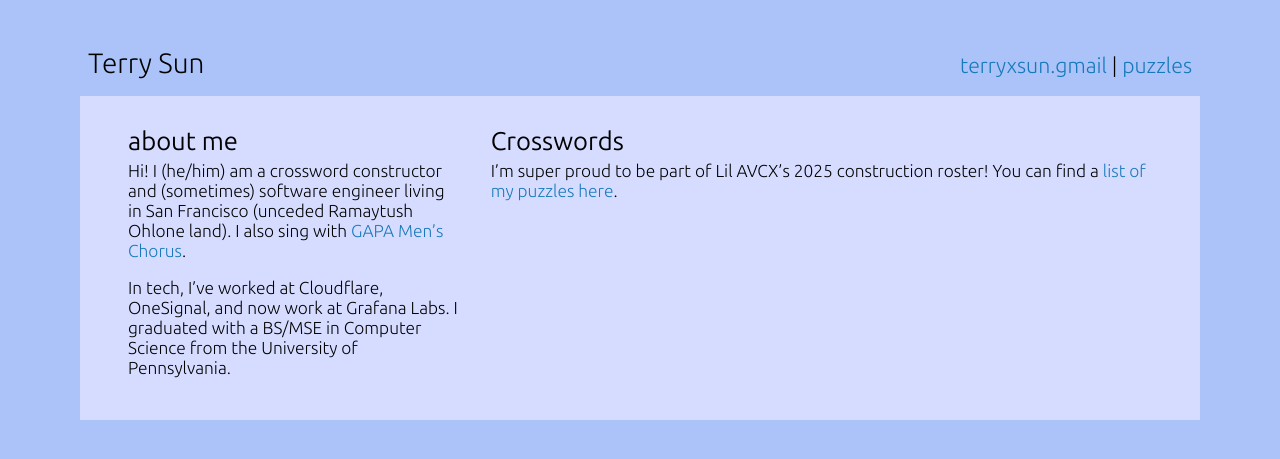
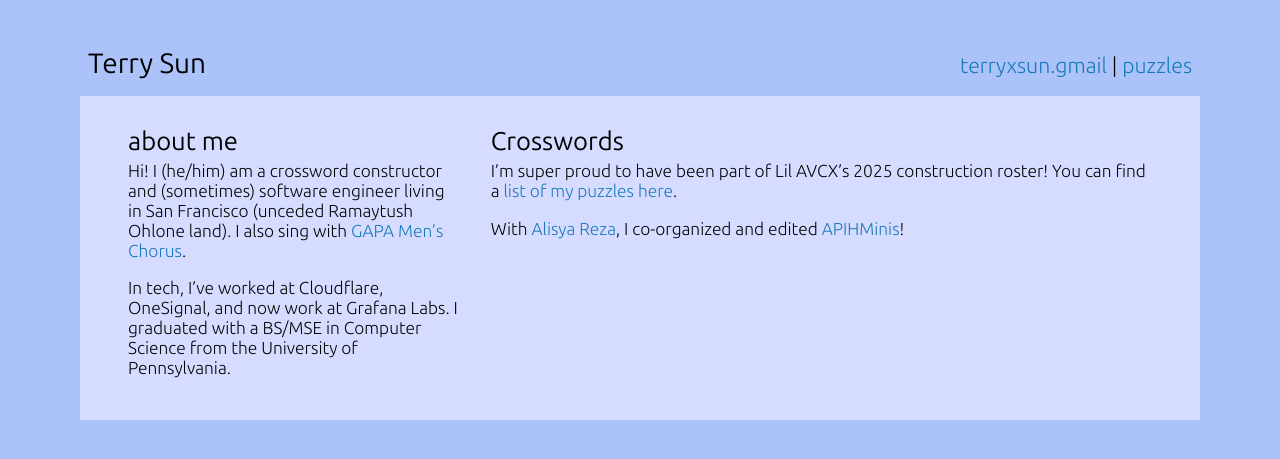
Before and after one commit to terrynsun/terrynsun.github.io, a Jekyll site: the page built from index.md, in a window 1280 px wide. Shown: the top 459 px of the page. Built offline with Jekyll 4.4.1, drawn with Linux system fonts in a browser that asks for light colours; some web fonts are replaced.

Commit message:
update homepage

```diff
--- a/css/me.css
+++ b/css/me.css
@@ -26,7 +26,7 @@ a {
 
 .header #name {
   font-size: 1.75rem;
-  font-weight: 300;
+  font-weight: 400;
 }
 
 .header #name a {
--- a/index.md
+++ b/index.md
@@ -21,7 +21,10 @@
 
 # Crosswords
 
-I'm super proud to be part of Lil AVCX's 2025 construction roster! You can find
+I'm super proud to have been part of Lil AVCX's 2025 construction roster! You can find
 a [list of my puzzles here](./puzzles.html).
 
+With [Alisya Reza](https://www.alisya.com/), I co-organized and edited
+[APIHMinis](https://apihminis.com/)!
+
 </div>
```
